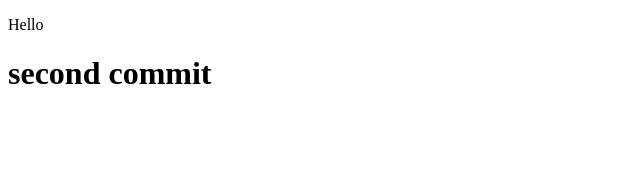
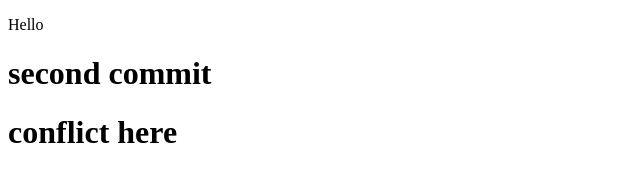
Before and after one commit to 90-Hertz/Learn-Git, a plain HTML site: page index.html in a window 1280 px wide. Shown: the whole page, without its empty margins (0-640 px from the left). Drawn offline with Linux system fonts and the light colour scheme.

Commit message:
create conflict

```diff
--- a/index.html
+++ b/index.html
@@ -8,5 +8,8 @@
 <body>
     <p>Hello</p>
     <h1>second commit</h1>
+    <h1>
+        conflict here
+    </h1>
 </body>
 </html>
```
